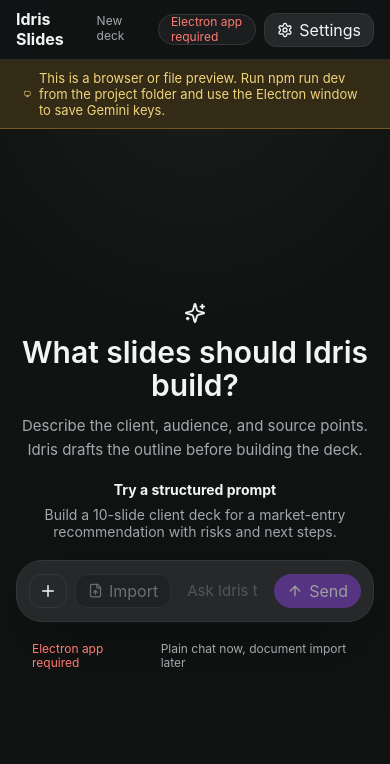
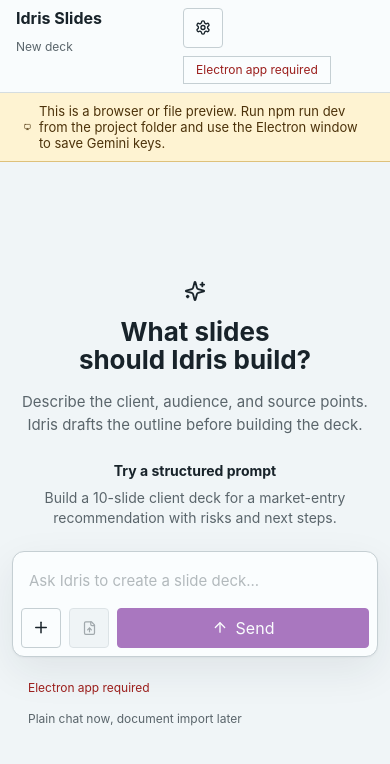
Before and after one commit to moabdelmoez/idris-slides, a React (Vite) app in the folder apps/desktop/: page / in a window 390 px wide. Shown: the top 764 px of the page. Built offline with nearby package versions, Linux system fonts and the light colour scheme.

Commit message:
feat: polish desktop renderer UI

```diff
--- a/apps/desktop/src/renderer/styles.css
+++ b/apps/desktop/src/renderer/styles.css
@@ -1,26 +1,27 @@
 :root {
-  color-scheme: dark;
+  color-scheme: light;
   --font-ui: STCForward, -apple-system, BlinkMacSystemFont, "Segoe UI", system-ui, sans-serif;
-  --color-bg: #111313;
-  --color-panel: #1c1d1f;
-  --color-panel-strong: #27282a;
-  --color-panel-soft: #171819;
-  --color-border: #34373a;
-  --color-border-soft: #292b2e;
-  --color-text: #f2f4f5;
-  --color-muted: #a3a9ae;
-  --color-soft: #737a80;
-  --color-purple: #7c3fc9;
-  --color-purple-deep: #4f008c;
-  --color-coral: #ff375e;
-  --color-sunlight: #ffdd40;
-  --color-oasis: #00c48c;
-  --color-sea: #1bcad8;
-  --color-success: #5bd8ad;
-  --color-error: #ff7b72;
-  --color-warning-bg: #342b17;
-  --color-warning-border: #725b18;
-  --color-warning-text: #f0d47a;
+  --color-bg: oklch(96.8% 0.006 220);
+  --color-panel: oklch(99.2% 0.003 220);
+  --color-panel-strong: oklch(94.5% 0.008 220);
+  --color-panel-soft: oklch(91.8% 0.009 220);
+  --color-border: oklch(84.8% 0.012 220);
+  --color-border-soft: oklch(89.2% 0.01 220);
+  --color-text: oklch(25% 0.02 235);
+  --color-muted: oklch(50% 0.017 230);
+  --color-soft: oklch(60% 0.014 230);
+  --color-purple: oklch(39.5% 0.19 312);
+  --color-purple-deep: oklch(31% 0.18 312);
+  --color-purple-soft: oklch(94.4% 0.022 312);
+  --color-coral: oklch(65% 0.23 18);
+  --color-sunlight: oklch(89% 0.17 94);
+  --color-oasis: oklch(70% 0.17 163);
+  --color-sea: oklch(73% 0.13 205);
+  --color-success: oklch(43% 0.12 165);
+  --color-error: oklch(45% 0.16 27);
+  --color-warning-bg: oklch(96.5% 0.045 92);
+  --color-warning-border: oklch(82% 0.095 88);
+  --color-warning-text: oklch(34% 0.065 72);
   --space-1: 4px;
   --space-2: 8px;
   --space-3: 12px;
@@ -28,14 +29,18 @@
   --space-5: 20px;
   --space-6: 24px;
   --space-8: 32px;
-  --radius-md: 16px;
-  --radius-lg: 26px;
-  --shadow-composer: 0 22px 80px rgb(0 0 0 / 28%);
-  --shadow-slide: 0 24px 90px rgb(0 0 0 / 36%);
+  --radius-sm: 4px;
+  --radius-md: 8px;
+  --radius-lg: 12px;
+  --shadow-control: 0 1px 1px rgb(29 37 45 / 4%), 0 8px 24px rgb(29 37 45 / 5%);
+  --shadow-modal: 0 18px 60px rgb(29 37 45 / 16%), 0 2px 8px rgb(29 37 45 / 8%);
+  --shadow-slide: 0 16px 50px rgb(29 37 45 / 12%), 0 2px 8px rgb(29 37 45 / 8%);
   font-family: var(--font-ui);
   background: var(--color-bg);
   color: var(--color-text);
   font-kerning: normal;
+  -webkit-font-smoothing: antialiased;
+  text-rendering: optimizeLegibility;
 }
 
 * {
@@ -53,22 +58,29 @@ input {
 }
 
 button {
-  min-height: 34px;
+  min-height: 40px;
   border: 1px solid var(--color-border);
-  border-radius: 12px;
-  background: var(--color-panel-strong);
+  border-radius: var(--radius-sm);
+  background: var(--color-panel);
   color: var(--color-text);
   cursor: pointer;
-  transition: background-color 160ms ease-out, border-color 160ms ease-out, color 160ms ease-out;
+  transition:
+    background-color 160ms cubic-bezier(0.2, 0, 0, 1),
+    border-color 160ms cubic-bezier(0.2, 0, 0, 1),
+    box-shadow 160ms cubic-bezier(0.2, 0, 0, 1),
+    color 160ms cubic-bezier(0.2, 0, 0, 1),
+    transform 120ms cubic-bezier(0.2, 0, 0, 1);
 }
 
 button:hover:not(:disabled) {
-  border-color: #555b60;
-  background: #303234;
+  border-color: oklch(74% 0.014 230);
+  background: oklch(97.8% 0.004 220);
+  box-shadow: var(--shadow-control);
 }
 
 button:active:not(:disabled) {
-  background: #242629;
+  background: var(--color-panel-strong);
+  transform: scale(0.96);
 }
 
 button:disabled,
@@ -88,7 +100,7 @@ input:focus-visible {
 }
 
 input {
-  min-height: 36px;
+  min-height: 40px;
   border: 0;
   background: transparent;
   color: var(--color-text);
@@ -102,10 +114,8 @@ input::placeholder {
 .appShell {
   min-height: 100vh;
   display: grid;
-  grid-template-rows: 60px auto minmax(0, 1fr);
-  background:
-    radial-gradient(circle at 50% 8%, rgb(255 255 255 / 4%), transparent 32%),
-    var(--color-bg);
+  grid-template-rows: 56px auto minmax(0, 1fr);
+  background: var(--color-bg);
 }
 
 .topBar {
@@ -116,7 +126,7 @@ input::placeholder {
   gap: var(--space-4);
   padding: 0 var(--space-6);
   border-bottom: 1px solid var(--color-border-soft);
-  background: rgb(17 19 19 / 88%);
+  background: color-mix(in oklch, var(--color-panel) 92%, var(--color-bg));
 }
 
 .topBarIdentity {
@@ -131,7 +141,8 @@ input::placeholder {
 .chatPanel h2 {
   margin: 0;
   font-size: 16px;
-  line-height: 1.2;
+  line-height: 1.25;
+  text-wrap: balance;
 }
 
 .topBarIdentity span,
@@ -172,11 +183,11 @@ input::placeholder {
 }
 
 .systemStatus {
-  min-height: 26px;
+  min-height: 28px;
   padding: 0 var(--space-3);
   border: 1px solid var(--color-border);
-  border-radius: 999px;
   background: var(--color-panel);
+  font-variant-numeric: tabular-nums;
 }
 
 .systemStatus.ready,
@@ -195,21 +206,30 @@ input::placeholder {
 .importButton,
 .addContextButton {
   justify-content: center;
-  gap: 6px;
+  gap: var(--space-2);
   padding: 0 var(--space-3);
+}
+
+.toolbarButton svg,
+.sendButton svg,
+.importButton svg,
+.addContextButton svg {
+  flex: 0 0 auto;
+  transform: translateY(-0.5px);
 }
 
 .primaryButton,
 .sendButton {
   background: var(--color-purple);
   border-color: var(--color-purple);
-  color: #ffffff;
+  color: oklch(99% 0.003 220);
 }
 
 .primaryButton:hover:not(:disabled),
 .sendButton:hover:not(:disabled) {
   background: var(--color-purple-deep);
   border-color: var(--color-purple-deep);
+  box-shadow: 0 8px 22px color-mix(in oklch, var(--color-purple) 22%, transparent);
 }
 
 .bridgeNotice {
@@ -220,6 +240,7 @@ input::placeholder {
   border-bottom: 1px solid var(--color-warning-border);
   color: var(--color-warning-text);
   font-size: 13px;
+  text-wrap: pretty;
 }
 
 .workspace {
@@ -254,22 +275,23 @@ input::placeholder {
   width: min(100%, 1060px);
   display: grid;
   justify-items: center;
-  gap: var(--space-5);
+  gap: var(--space-6);
 }
 
 .introHeader {
   max-width: 780px;
   display: grid;
   justify-items: center;
-  gap: var(--space-3);
+  gap: var(--space-4);
   text-align: center;
 }
 
 .introHeader h2 {
   margin: 0;
-  font-size: 36px;
-  line-height: 1.1;
-  font-weight: 600;
+  font-size: 34px;
+  line-height: 1.08;
+  font-weight: 700;
+  text-wrap: balance;
 }
 
 .introHeader p {
@@ -278,6 +300,7 @@ input::placeholder {
   color: var(--color-muted);
   font-size: 15px;
   line-height: 1.55;
+  text-wrap: pretty;
 }
 
 .introPanel .chatBody {
@@ -289,6 +312,8 @@ input::placeholder {
   gap: var(--space-2);
   color: var(--color-muted);
   font-size: 14px;
+  line-height: 1.4;
+  text-wrap: pretty;
 }
 
 .introPanel .emptyChat {
@@ -302,7 +327,7 @@ input::placeholder {
 
 .dockPanel {
   display: grid;
-  grid-template-rows: auto minmax(72px, 140px) auto;
+  grid-template-rows: auto minmax(88px, 150px) auto;
   gap: var(--space-3);
 }
 
@@ -322,9 +347,9 @@ input::placeholder {
 }
 
 .dockPanel .chatBody {
-  border: 1px solid var(--color-border-soft);
+  border: 1px solid var(--color-border);
   border-radius: var(--radius-md);
-  background: rgb(28 29 31 / 72%);
+  background: var(--color-panel);
   padding: 0 var(--space-4);
 }
 
@@ -332,7 +357,7 @@ input::placeholder {
   display: grid;
   gap: var(--space-2);
   border-bottom: 1px solid var(--color-border-soft);
-  padding: var(--space-3) 0;
+  padding: var(--space-4) 0;
 }
 
 .chatMessage:last-child {
@@ -342,6 +367,8 @@ input::placeholder {
 .chatMessage p {
   margin: 0;
   overflow-wrap: anywhere;
+  line-height: 1.42;
+  text-wrap: pretty;
 }
 
 .chatMessage.user p {
@@ -357,19 +384,20 @@ input::placeholder {
   display: grid;
   gap: var(--space-3);
   border: 1px solid var(--color-border);
-  border-radius: 14px;
-  padding: var(--space-3);
-  background: var(--color-panel);
+  border-radius: var(--radius-md);
+  padding: var(--space-4);
+  background: color-mix(in oklch, var(--color-panel) 72%, var(--color-purple-soft));
 }
 
 .outlineHeader {
   display: flex;
   justify-content: space-between;
   gap: var(--space-2);
+  font-variant-numeric: tabular-nums;
 }
 
 .outlineHeader strong {
-  color: #caa8ff;
+  color: var(--color-purple);
   font-size: 12px;
 }
 
@@ -377,6 +405,7 @@ input::placeholder {
   margin: 0;
   font-size: 15px;
   line-height: 1.25;
+  text-wrap: balance;
 }
 
 .outlineCard ol {
@@ -386,6 +415,7 @@ input::placeholder {
 
 .outlineCard li {
   margin: var(--space-2) 0;
+  line-height: 1.35;
 }
 
 .outlineCard span {
@@ -407,11 +437,19 @@ input::placeholder {
   align-items: center;
   gap: var(--space-2);
   margin: 0 auto;
-  padding: var(--space-3);
+  padding: var(--space-2);
   border: 1px solid var(--color-border);
   border-radius: var(--radius-lg);
-  background: var(--color-panel-strong);
-  box-shadow: var(--shadow-composer);
+  background: var(--color-panel);
+  box-shadow: 0 1px 2px rgb(29 37 45 / 4%), 0 14px 40px rgb(29 37 45 / 8%);
+  transition:
+    border-color 160ms cubic-bezier(0.2, 0, 0, 1),
+    box-shadow 160ms cubic-bezier(0.2, 0, 0, 1);
+}
+
+.chatInput:focus-within {
+  border-color: var(--color-purple);
+  box-shadow: 0 0 0 3px color-mix(in oklch, var(--color-purple) 14%, transparent), var(--shadow-control);
 }
 
 .dockPanel .chatInput {
@@ -422,22 +460,21 @@ input::placeholder {
   min-width: 0;
   flex: 1;
   font-size: 15px;
+  line-height: 1.3;
 }
 
 .importButton {
   color: var(--color-muted);
-  background: var(--color-panel);
+  background: var(--color-panel-strong);
 }
 
 .addContextButton {
-  width: 38px;
+  width: 40px;
   padding: 0;
-  border-radius: 12px;
 }
 
 .sendButton {
   min-width: 86px;
-  border-radius: 999px;
 }
 
 .composerMeta {
@@ -446,6 +483,7 @@ input::placeholder {
   justify-content: space-between;
   gap: var(--space-4);
   padding: 0 var(--space-4);
+  font-variant-numeric: tabular-nums;
 }
 
 .previewPane {
@@ -466,12 +504,12 @@ input::placeholder {
   display: grid;
   place-items: center;
   border: 1px solid var(--color-border-soft);
-  border-radius: 22px;
+  border-radius: var(--radius-lg);
   background:
-    linear-gradient(90deg, rgb(255 255 255 / 4%) 1px, transparent 1px),
-    linear-gradient(rgb(255 255 255 / 4%) 1px, transparent 1px),
-    #17191a;
-  background-size: 34px 34px;
+    linear-gradient(90deg, color-mix(in oklch, var(--color-text) 4%, transparent) 1px, transparent 1px),
+    linear-gradient(color-mix(in oklch, var(--color-text) 4%, transparent) 1px, transparent 1px),
+    var(--color-panel-soft);
+  background-size: 32px 32px;
   padding: var(--space-6);
 }
 
@@ -482,22 +520,24 @@ input::placeholder {
 }
 
 .slideCanvas {
-  width: min(100%, 1180px);
+  width: min(100%, 1120px);
   aspect-ratio: 16 / 9;
   display: grid;
   place-items: center;
-  border-radius: 8px;
-  background: #ffffff;
-  color: #1d252d;
+  border-radius: var(--radius-sm);
+  background: oklch(99.2% 0.003 220);
+  color: var(--color-text);
   box-shadow: var(--shadow-slide);
   overflow: hidden;
+  outline: 1px solid rgb(0 0 0 / 10%);
+  outline-offset: -1px;
 }
 
 .previewWebview {
   width: 100%;
   height: 100%;
   border: 0;
-  background: #ffffff;
+  background: oklch(99.2% 0.003 220);
 }
 
 .activeSlideCanvas {
@@ -506,7 +546,7 @@ input::placeholder {
   padding: 52px;
   align-content: space-between;
   background: var(--color-purple-deep);
-  color: #ffffff;
+  color: oklch(99% 0.003 220);
 }
 
 .activeSlideCanvas h3 {
@@ -515,6 +555,7 @@ input::placeholder {
   overflow-wrap: anywhere;
   font-size: 52px;
   line-height: 1.02;
+  text-wrap: balance;
 }
 
 .activeSlideCanvas p {
@@ -522,6 +563,7 @@ input::placeholder {
   max-width: 640px;
   font-size: 21px;
   line-height: 1.32;
+  text-wrap: pretty;
 }
 
 .slideEyebrow {
@@ -534,8 +576,9 @@ input::placeholder {
   right: var(--space-5);
   top: var(--space-5);
   gap: var(--space-2);
-  color: #ffffff;
+  color: oklch(99% 0.003 220);
   font-size: 13px;
+  font-variant-numeric: tabular-nums;
 }
 
 .loadingIcon {
@@ -575,12 +618,13 @@ input::placeholder {
   gap: var(--space-2);
   padding: var(--space-6);
   text-align: center;
-  color: #6f7a81;
+  color: var(--color-muted);
   font-size: 14px;
+  text-wrap: pretty;
 }
 
 .emptyPreview strong {
-  color: #1d252d;
+  color: var(--color-text);
 }
 
 .previewThumbs {
@@ -592,8 +636,8 @@ input::placeholder {
 .previewThumbs span {
   width: 42px;
   aspect-ratio: 16 / 10;
-  border: 1px solid #d9dee2;
-  background: #f6f7f8;
+  border: 1px solid var(--color-border);
+  background: var(--color-panel-strong);
 }
 
 .modalBackdrop {
@@ -602,15 +646,17 @@ input::placeholder {
   z-index: 300;
   display: grid;
   place-items: center;
-  background: rgb(0 0 0 / 44%);
+  background: rgb(29 37 45 / 20%);
+  padding: var(--space-4);
 }
 
 .settingsModal {
   width: min(440px, calc(100vw - 32px));
   background: var(--color-panel);
   border: 1px solid var(--color-border);
-  border-radius: 20px;
+  border-radius: var(--radius-lg);
   padding: var(--space-5);
+  box-shadow: var(--shadow-modal);
 }
 
 .modalHeader {
@@ -623,12 +669,16 @@ input::placeholder {
 .settingsModal h2 {
   margin: 0;
   font-size: 18px;
+  line-height: 1.25;
+  text-wrap: balance;
 }
 
 .modalHeader p {
   margin: var(--space-1) 0 0;
   color: var(--color-muted);
   font-size: 13px;
+  line-height: 1.4;
+  text-wrap: pretty;
 }
 
 .settingsModal label {
@@ -640,18 +690,19 @@ input::placeholder {
 .settingsModal input {
   min-width: 0;
   border: 1px solid var(--color-border);
-  border-radius: 12px;
-  background: var(--color-panel-strong);
+  border-radius: var(--radius-sm);
+  background: var(--color-panel);
 }
 
 .bridgeHelp {
   color: var(--color-warning-text);
   background: var(--color-warning-bg);
   border: 1px solid var(--color-warning-border);
-  border-radius: 12px;
+  border-radius: var(--radius-md);
   padding: var(--space-3);
   font-size: 13px;
   line-height: 1.35;
+  text-wrap: pretty;
 }
 
 .modalActions {
@@ -690,4 +741,77 @@ input::placeholder {
   .introHeader h2 {
     font-size: 30px;
   }
+
+  .previewHeader,
+  .topBar {
+    align-items: flex-start;
+  }
+
+  .topBar {
+    height: auto;
+    min-height: 56px;
+    padding-block: var(--space-2);
+  }
+
+  .appShell {
+    grid-template-rows: auto auto minmax(0, 1fr);
+  }
+
+  .topBarIdentity,
+  .topBarActions,
+  .previewHeader,
+  .composerMeta {
+    flex-wrap: wrap;
+  }
+
+  .systemStatus {
+    order: 2;
+  }
 }
+
+@media (max-width: 640px) {
+  .isIntro .workspace,
+  .hasProject .workspace {
+    padding: var(--space-3);
+  }
+
+  .introHeader h2 {
+    font-size: 26px;
+  }
+
+  .chatInput {
+    flex-wrap: wrap;
+  }
+
+  .chatInput input {
+    flex-basis: 100%;
+    order: -1;
+  }
+
+  .importButton span,
+  .toolbarButton span {
+    display: none;
+  }
+
+  .toolbarButton,
+  .importButton {
+    width: 40px;
+    padding: 0;
+  }
+
+  .sendButton {
+    flex: 1;
+  }
+
+  .activeSlideCanvas {
+    padding: var(--space-6);
+  }
+
+  .activeSlideCanvas h3 {
+    font-size: 34px;
+  }
+
+  .activeSlideCanvas p {
+    font-size: 16px;
+  }
+}
```
